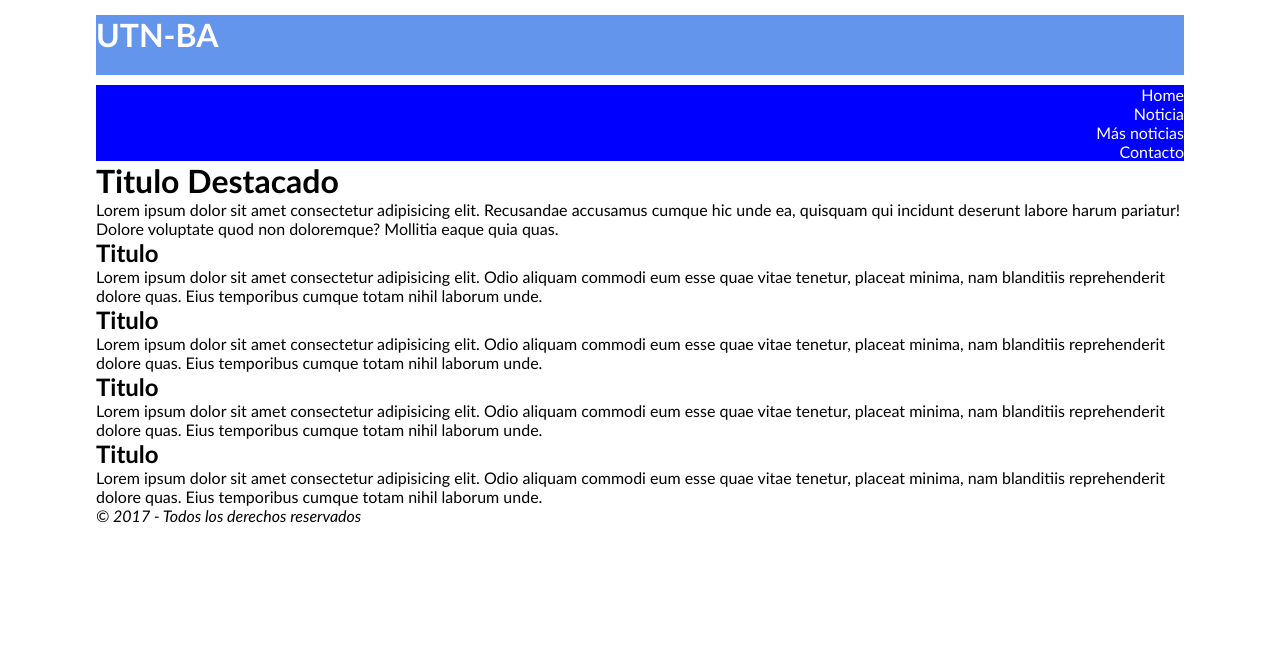
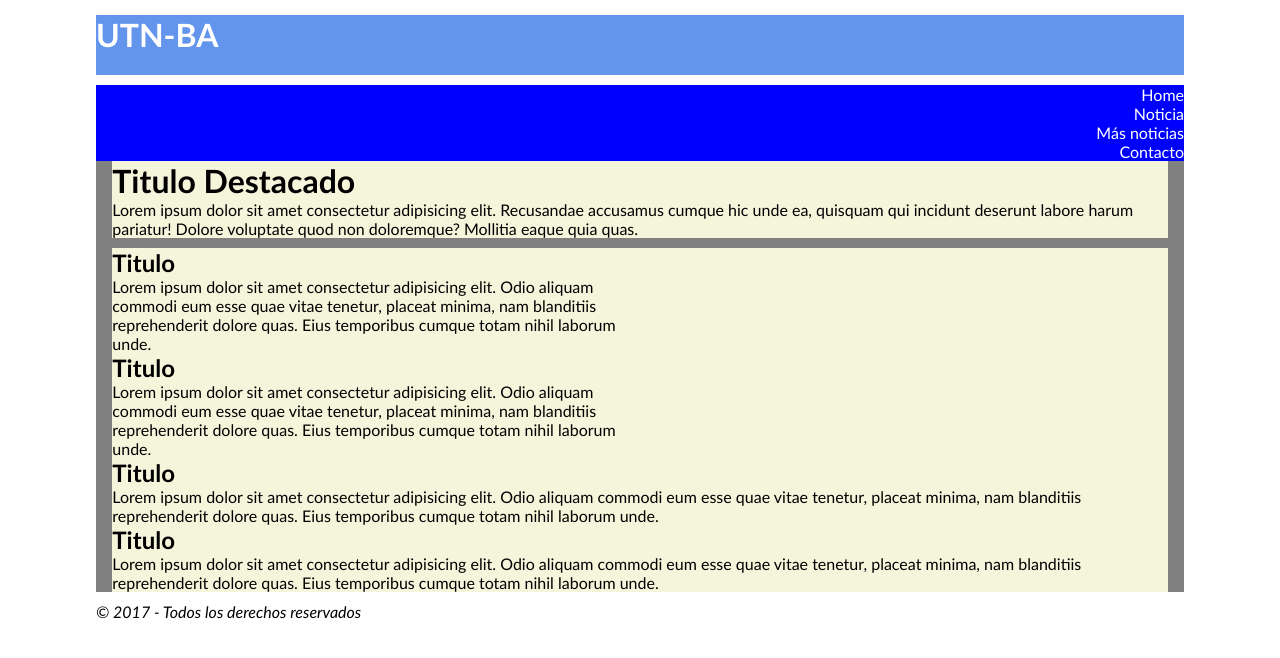
Before and after one commit to alesiolopez/clase5-utn, a plain HTML site: page index.html in a window 1280 px wide. Drawn offline with Linux system fonts and the light colour scheme.

Commit message:
avance con la forma de los objetos

```diff
--- a/estilos.css
+++ b/estilos.css
@@ -45,3 +45,29 @@ html{
 .navbar ul li a:hover{
     background: lightgreen;
 }
+
+.bodymain{
+    background: grey;
+}
+
+.destacado1{
+    background: beige;
+width: 97%;
+margin: auto;
+margin-bottom: 10px;
+}
+
+.destacado2{
+    background: beige;
+    width: 97%;
+    margin: auto;
+    margin-bottom: 10px;
+}
+.box1{
+    width: 50%;
+    position: top left;
+}
+
+.box2{
+    width: 50%;
+}
--- a/index.html
+++ b/index.html
@@ -43,24 +43,24 @@
 
 <main>
 <div class="bodymain">
-    <div>
+    <div class="destacado1">
         <h1>Titulo Destacado</h1>
         <p>Lorem ipsum dolor sit amet consectetur adipisicing elit. Recusandae accusamus cumque hic unde ea, quisquam qui incidunt deserunt labore harum pariatur! Dolore voluptate quod non doloremque? Mollitia eaque quia quas.</p>
     </div>
-    <div>
-        <div>
+    <div class="destacado2">
+        <div class="box1">
             <h2>Titulo</h2>
             <p>Lorem ipsum dolor sit amet consectetur adipisicing elit. Odio aliquam commodi eum esse quae vitae tenetur, placeat minima, nam blanditiis reprehenderit dolore quas. Eius temporibus cumque totam nihil laborum unde.</p>
         </div>
-        <div>
+        <div class="box2">
             <h2>Titulo</h2>
             <p>Lorem ipsum dolor sit amet consectetur adipisicing elit. Odio aliquam commodi eum esse quae vitae tenetur, placeat minima, nam blanditiis reprehenderit dolore quas. Eius temporibus cumque totam nihil laborum unde.</p>
         </div>
-        <div>
+        <div class="box3">
             <h2>Titulo</h2>
             <p>Lorem ipsum dolor sit amet consectetur adipisicing elit. Odio aliquam commodi eum esse quae vitae tenetur, placeat minima, nam blanditiis reprehenderit dolore quas. Eius temporibus cumque totam nihil laborum unde.</p>
         </div>
-        <div>
+        <div class="box4">
             <h2>Titulo</h2>
             <p>Lorem ipsum dolor sit amet consectetur adipisicing elit. Odio aliquam commodi eum esse quae vitae tenetur, placeat minima, nam blanditiis reprehenderit dolore quas. Eius temporibus cumque totam nihil laborum unde.</p>
         </div>
```
